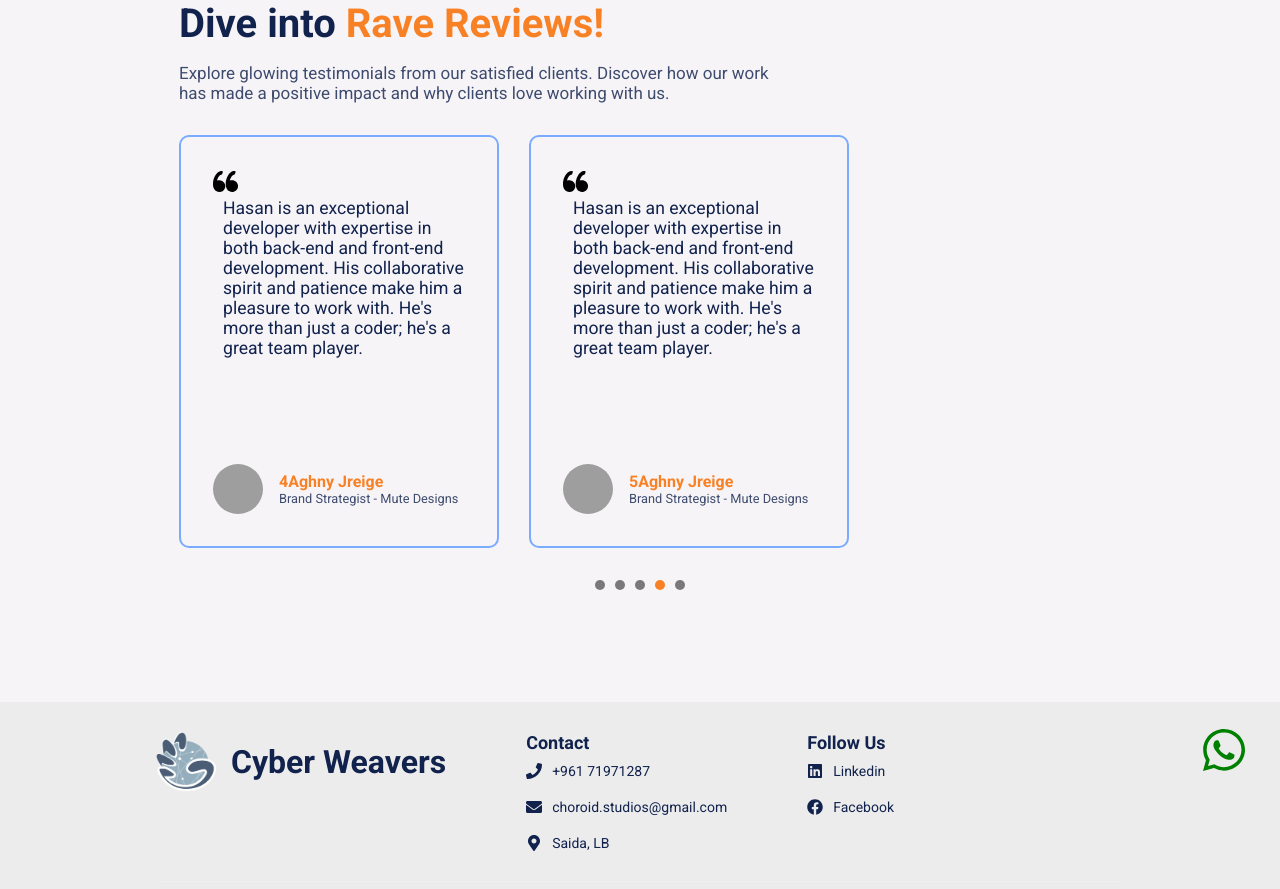
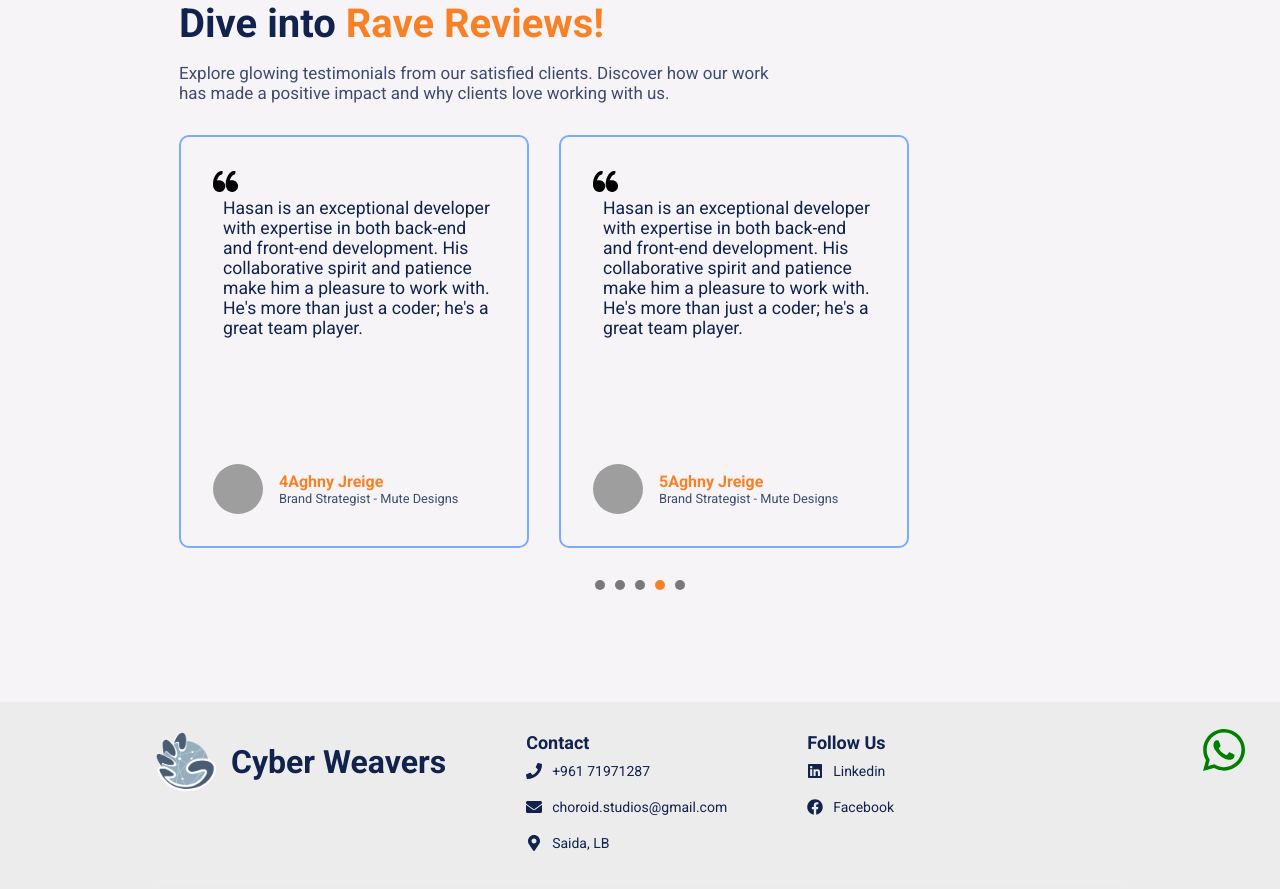
Before and after one commit to rabeeqiblawi/portfolio-nextjs, a Next.js app: page / in a window 1280 px wide. Shown: the part 5280-6169 px from the top of the page. Built offline with nearby package versions, Linux system fonts and the light colour scheme; grey boxes are pictures that could not be loaded.

Commit message:
responsive update

```diff
--- a/src/components/testimonial/Testimonial.jsx
+++ b/src/components/testimonial/Testimonial.jsx
@@ -10,7 +10,7 @@ export default function ReviewsSection() {
     const touchStartX = useRef(null);
     const containerRef = useRef(null);
     const containerWidth = containerRef.current ? containerRef.current.offsetWidth : 0;
-    const cardwidth= 350;
+    const cardwidth= 380;
 
     let sliderStyle = {};
 
@@ -52,6 +52,7 @@ export default function ReviewsSection() {
         }
     }
     else{
+        const cardwidth= 330;
         sliderStyle = {
             transform: `translateX(-${currentReview * cardwidth}px)`,
         };
--- a/src/components/testimonial/Testimonial.module.scss
+++ b/src/components/testimonial/Testimonial.module.scss
@@ -58,8 +58,8 @@
             padding: 2rem;
             margin-bottom: 1rem;
             flex: 1;
-            min-width: 320px;
-            max-width: 320px;
+            min-width: 350px;
+            max-width: 350px;
 
             .reviewText{
                 .leftQuoteDiv{
@@ -142,5 +142,12 @@
 
     @media (max-width: 480px) {
         width: 400px;
+
+        .reviewsContainer {
+            .review {
+                min-width: 300px;
+                max-width: 300px;
+            }
+        }
     }
 }
```
